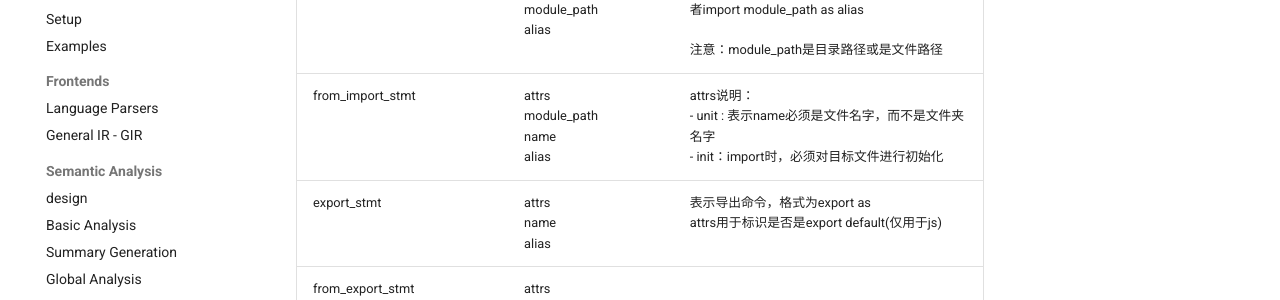
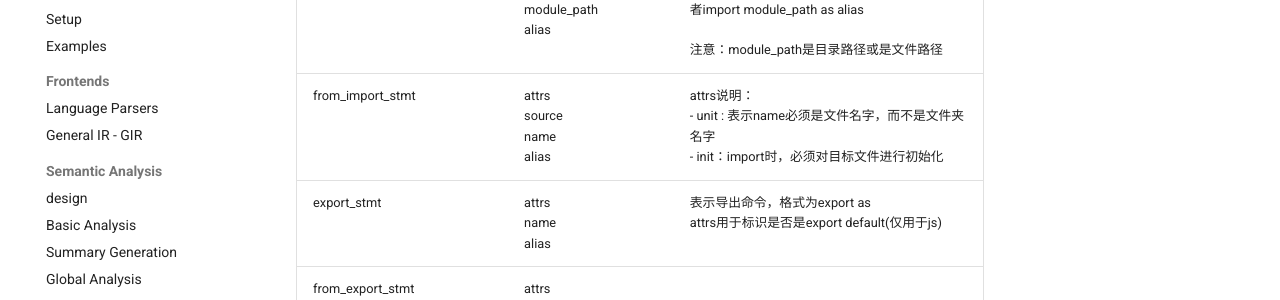
Before and after one commit to yang-guangliang/lian, an MkDocs documentation site: the page built from docs/zh/gir.md, in a window 1280 px wide and 900 px high, scrolled down 397 px. Shown: the part 152-452 px from the top of the window. Built offline with MkDocs 1.6.1 and Material for MkDocs 9.7.7, drawn with Linux system fonts in a browser that asks for light colours; comment, search, counter and statistics services are not loaded.

Commit message:
update docs/zh/gir.md.
Signed-off-by: 杨广亮 <yanggl@fudan.edu.cn>

```diff
--- a/docs/zh/gir.md
+++ b/docs/zh/gir.md
@@ -7,7 +7,7 @@
 | comment_stmt                  | data                                                         |                                                              |
 | package_stmt                  | name                                                         | 表示package声明语句，格式为package name                      |
 | import_stmt                   | attrs<br>module_path<br>alias                                | 表示import语句，格式为import module_path或者import module_path as alias <br><br/>注意：module_path是目录路径或是文件路径 |
-| from_import_stmt              | attrs<br>module_path<br>name<br>alias                        | attrs说明： <br/>- unit : 表示name必须是文件名字，而不是文件夹名字<br/>- init：import时，必须对目标文件进行初始化 |
+| from_import_stmt              | attrs<br>source<br>name<br>alias                        | attrs说明： <br/>- unit : 表示name必须是文件名字，而不是文件夹名字<br/>- init：import时，必须对目标文件进行初始化 |
 | export_stmt                   | attrs<br>name<br>alias                                       | 表示导出命令，格式为export <name> as <alias> <br/>attrs用于标识是否是export default(仅用于js) |
 | from_export_stmt              | attrs<br>module_path<br>name<br>alias                        |                                                              |
 | require_stmt                  | target<br>name                                               | 表示require语句，格式为target = require(name)<br/>只在php中出现 |
```
